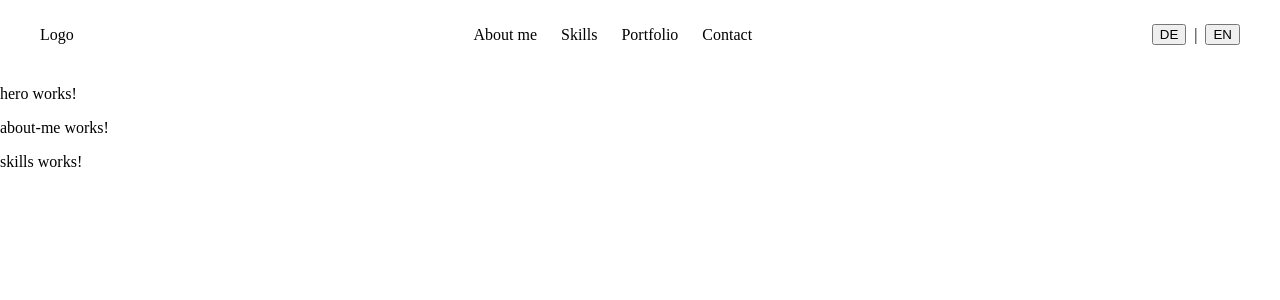
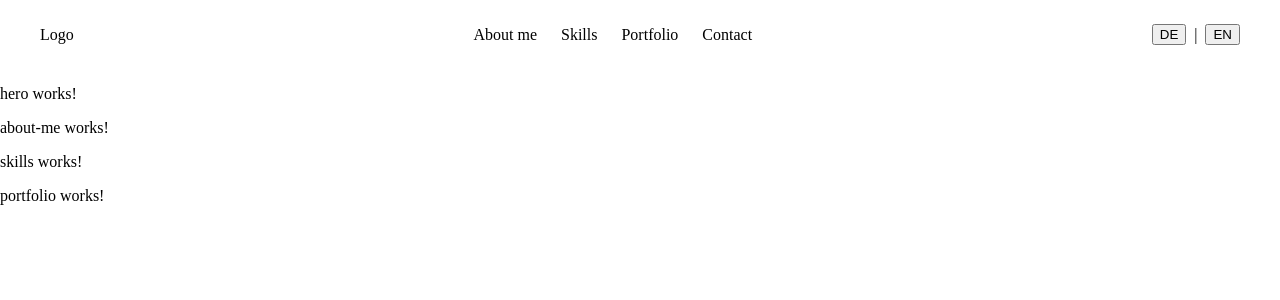
Before and after one commit to NPausC/Portfolio, an Angular app: page / in a window 1280 px wide. Shown: the top 300 px of the page. Built offline with nearby package versions, Linux system fonts and the light colour scheme.

Commit message:
feat: add portfolio section to app

```diff
--- a/src/app/app.html
+++ b/src/app/app.html
@@ -2,4 +2,5 @@
 <app-hero></app-hero>
 <app-about-me></app-about-me>
 <app-skills></app-skills>
+<app-portfolio></app-portfolio>
 <router-outlet></router-outlet>
--- a/src/app/app.ts
+++ b/src/app/app.ts
@@ -4,10 +4,11 @@ import { Header } from './components/header/header';
 import { Hero } from './components/hero/hero';
 import { AboutMe } from './components/about-me/about-me';
 import { Skills } from './components/skills/skills';
+import { Portfolio } from './components/portfolio/portfolio';
 
 @Component({
   selector: 'app-root',
-  imports: [Header, Hero, AboutMe, Skills, RouterOutlet],
+  imports: [Header, Hero, AboutMe, Skills, Portfolio, RouterOutlet],
   templateUrl: './app.html',
   styleUrl: './app.scss'
 })
```
